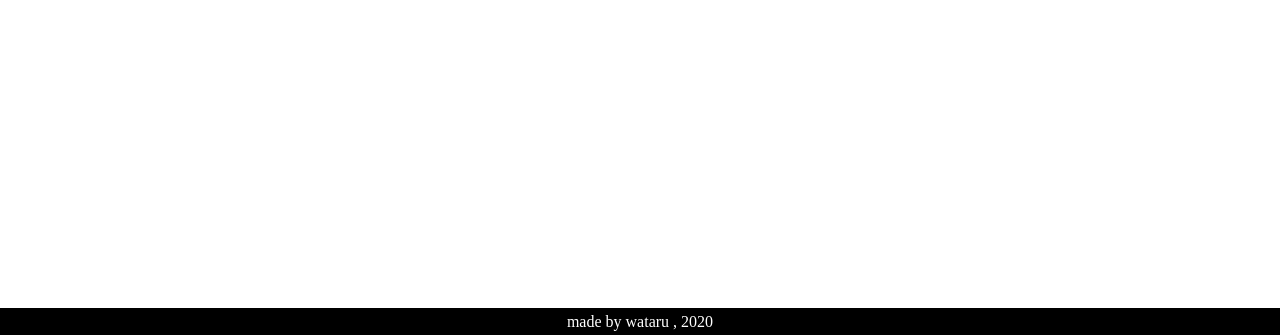
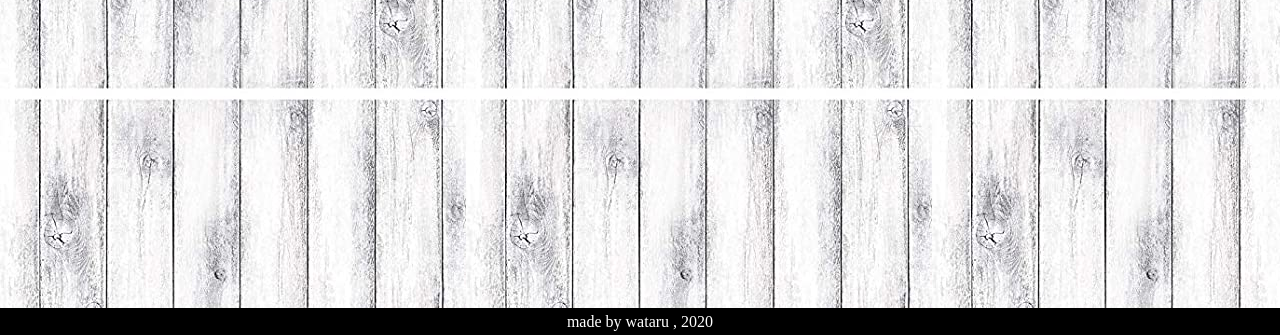
Before and after one commit to taaaaryu/taaaaryu.github.io, a plain HTML site: page index.html in a window 1280 px wide. Shown: the part 732-1067 px from the top of the page. Drawn offline with nearby package versions, Linux system fonts and the light colour scheme; some packages are replaced by stand-ins of ours; files whose address does not match are found by name; a web font is replaced by a local one.

Commit message:
Update style.css

```diff
--- a/style.css
+++ b/style.css
@@ -16,7 +16,7 @@ img{max-width: 100%;}
 /* ここからタイトル */
 
 .big-bg{
-  background-image: url(images/bg-wood.jpg);
+  background-image: url(https://github.com/taaaaryu/taaaaryu.github.io/blob/master/514mEzSiz-L._AC_SX466_.jpg);
   background-size: auto;
   background-repeat: repeat;
   min-height: 130vh;
@@ -56,6 +56,7 @@ img{max-width: 100%;}
 .top a:hover::after{
   width: 100%;
 }
+
 
 #home{
  display: flex;
```
